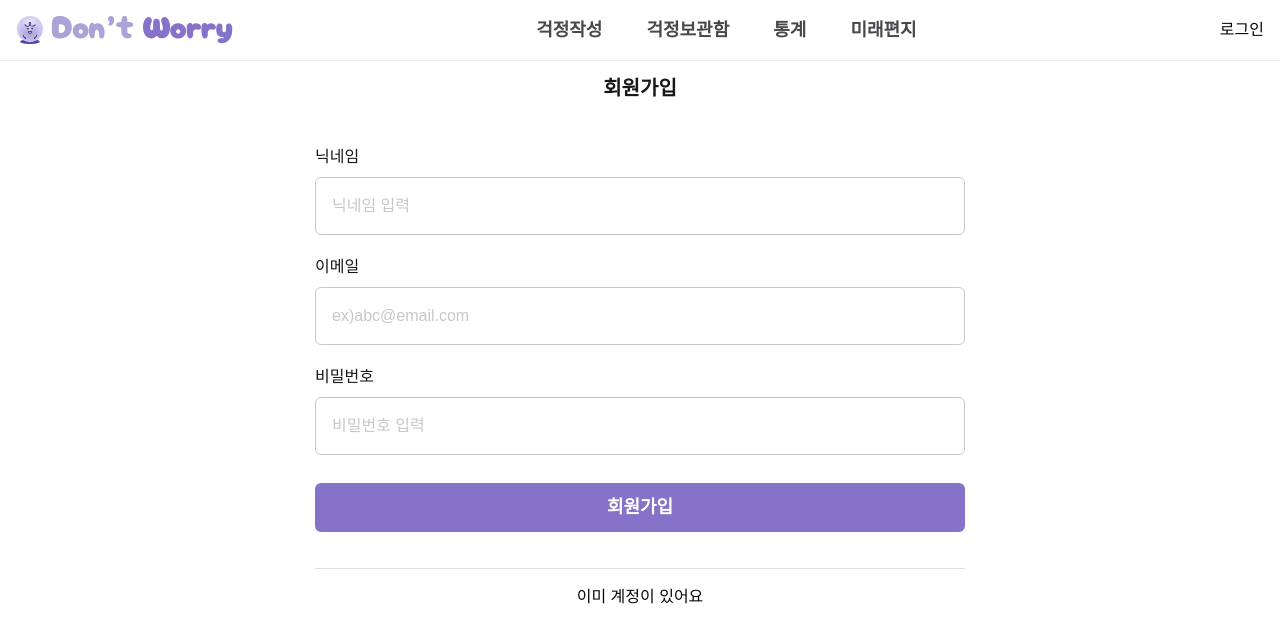
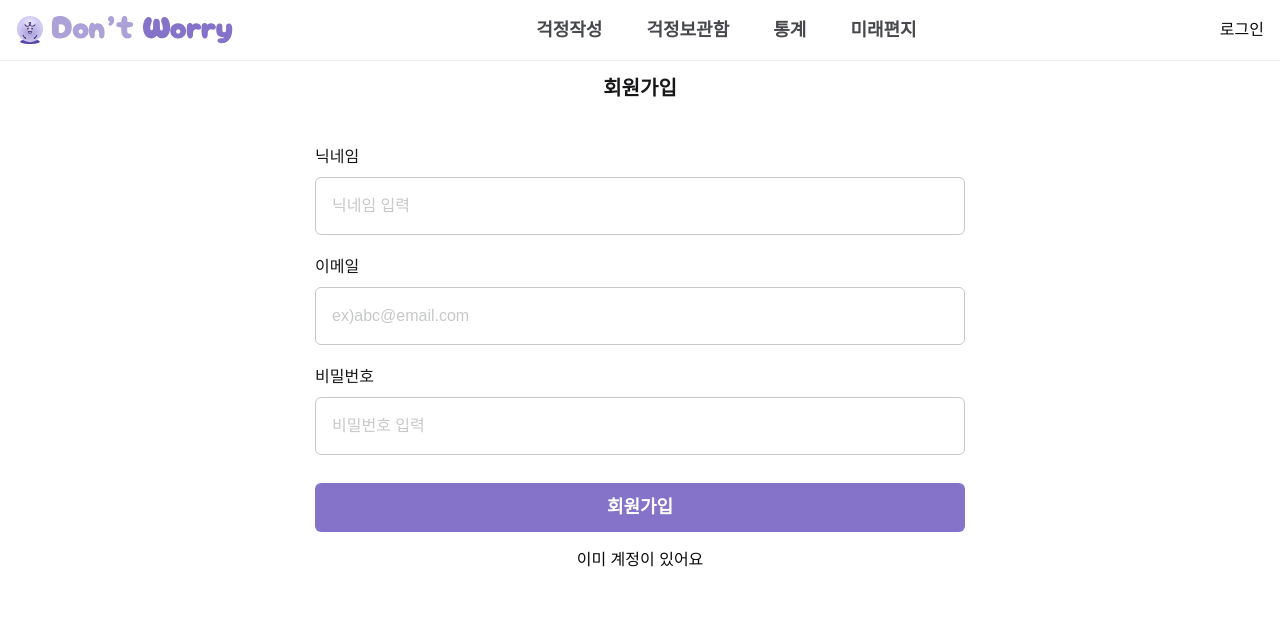
Before and after one commit to PomegranateBlue/dont_worry, a Next.js app: page /auth/signup in a window 1280 px wide. Shown: the top 642 px of the page. Built offline with nearby package versions, Linux system fonts and the light colour scheme; no server answers; a web font is replaced by a local one.

Commit message:
💄 style / 폼 보더 수정

```diff
--- a/src/app/auth/login/page.tsx
+++ b/src/app/auth/login/page.tsx
@@ -26,14 +26,14 @@ export default function LoginPage() {
         />
       </div>
       <LoginForm mode="login" />
-      <div className="mt-10">
+      <div className="w-full h-[1px] bg-line-normal my-9"></div>
+
       <Text variant="body3" color="label-normal" className="text-center">
         {LOGIN_TEXT.socialLoginTitle}
       </Text>
       <div className="flex flex-wrap mx-auto w-fit space-x-9 m-8">
         <KakaoLogin />
         <GoogleLogin />
-        </div>
       </div>
       <Link href={PATHS.SIGNUP} className="text-center mx-auto w-fit block">
         <Text variant="body3" color="label-alternative" className="underline">
--- a/src/components/loginComponents/InputForm.tsx
+++ b/src/components/loginComponents/InputForm.tsx
@@ -35,7 +35,6 @@ export const InputForm = <T extends FieldValues>({
             error ? 'border-error' : 'border-label-assistive'
           }`}
         />
-        {/* 헬퍼텍스트 오류시에만 나타나게 하는지? */}
         {error && (
           <Text variant="label1" color="error">
             {error.message}
--- a/src/components/loginComponents/LoginForm.tsx
+++ b/src/components/loginComponents/LoginForm.tsx
@@ -12,6 +12,7 @@ import { z } from 'zod';
 import Text from '../common/Text';
 import { InputForm } from './InputForm';
 import { showToast } from '../common/Toast';
+import { LOGIN_TEXT } from '@/constants/login/text';
 
 interface LoginFormProps {
   mode: string;
@@ -55,7 +56,6 @@ const LoginForm = ({ mode }: LoginFormProps) => {
 
   useEffect(() => {
     const afterLogin = async () => {
-      // console.log(state);
       if (state.success) {
         try {
           const data = await fetchUser();
@@ -85,10 +85,7 @@ const LoginForm = ({ mode }: LoginFormProps) => {
   });
 
   return (
-    <form
-      action={formAction}
-      className="space-y-5 border-b border-b-line-normal pb-9"
-    >
+    <form action={formAction} className="space-y-5">
       {/* 닉네임: 회원가입일 때만 보이게 */}
       {mode === 'signup' && (
         <InputForm
@@ -131,7 +128,7 @@ const LoginForm = ({ mode }: LoginFormProps) => {
         className="w-full bg-primary-4 p-3 rounded-md !mt-7"
       >
         <Text as="span" variant="title2" color="white">
-          {mode === 'signup' ? '회원가입' : '로그인'}
+          {mode === 'signup' ? LOGIN_TEXT.signupTitle : LOGIN_TEXT.loginTitle}
         </Text>
       </button>
     </form>
```
Lines whose indentation alone changed are shown as unchanged.
